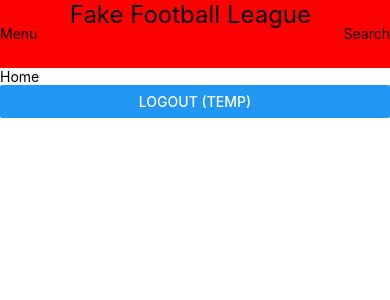
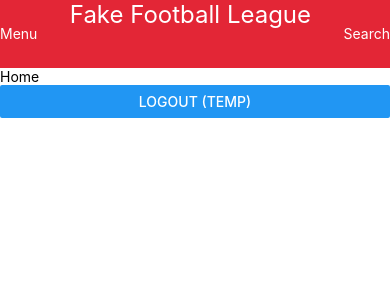
Before and after one commit to jdortega12/Software-Engineering, a React Native app in the folder ReactMobileApp/: screen / in a window 390 px wide. Shown: the top 300 px of the page. Built offline with nearby package versions, Linux system fonts and the light colour scheme.

Commit message:
Color changes added

```diff
--- a/ReactMobileApp/view/component/TopBar.style.js
+++ b/ReactMobileApp/view/component/TopBar.style.js
@@ -2,7 +2,7 @@ import { StyleSheet } from "react-native"
 
 export default StyleSheet.create({
     titleBarView: {
-        backgroundColor:"red",
+        backgroundColor:"#e32636",
         height: "8%",
         flexDirection:"row",
         justifyContent:"space-between",
@@ -14,13 +14,16 @@ export default StyleSheet.create({
         justifyContent:"center",
     },
     menuIcon: {
+        color:"white",
         textAlignVertical:"center",
     },
     searchIcon: {
+        color:"white",
         textAlignVertical:"center"
     },
     titleText: {
         textAlignVertical:"center",
+        color:"white",
         fontSize:24,
     },
 })
```
Also changed, not shown: 1 other file (tests, documents, lock files or other folders).
